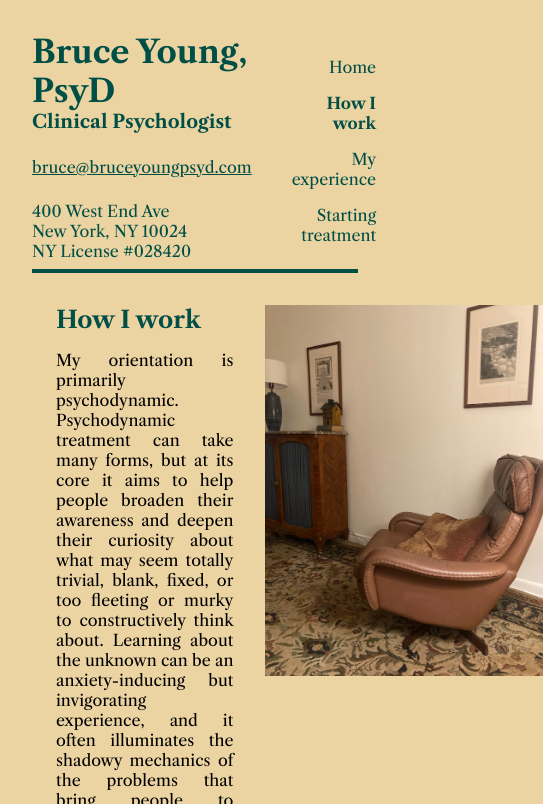
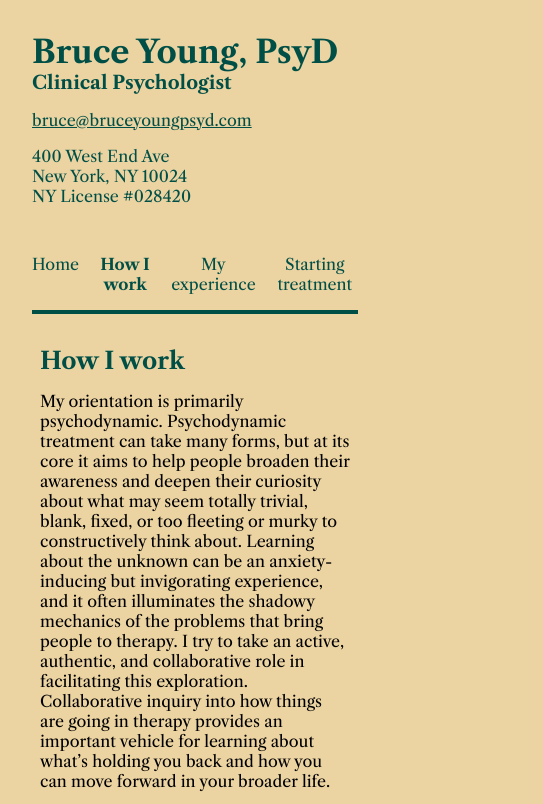
Before and after one commit to aaronfriedman6/bruceyoungpsyd-dot-com, a plain HTML site: page practice/index.html in a window 390 px wide. Shown: the top 804 px of the page, 543 px wide, since content can reach past the window. Drawn offline with nearby package versions, Linux system fonts and the light colour scheme.

Commit message:
Add phone styling

```diff
--- a/practice/index.html
+++ b/practice/index.html
@@ -6,13 +6,13 @@
     <meta name="viewport" content="width=device-width, initial-scale=1">
     <meta name="description" content="Professional website for Bruce Young, PsyD, a practicing clinical psychologist.">
     <link rel="canonical" href="https://bruceyoungpsyd.com/">
-    <link rel="stylesheet" href="../style.css">
+    <link rel="stylesheet" href="../style.css?v=2">
     <title>bruceyoungpsyd.com</title>
 </head>
 
 <body>
     <header>
-        <div class="left-header">
+        <div class="contact">
             <h1>Bruce Young, PsyD</h1>
             <h3>Clinical Psychologist</h3>
             <p><a href="mailto:bruce@bruceyoungpsyd.com">bruce@bruceyoungpsyd.com</a></p>
@@ -24,7 +24,7 @@
                 NY License #028420
             </address>
         </div>
-        <nav class = "right-header">
+        <nav class = "nav">
             <ul>
                 <li><a href="/">Home</a></li>
                 <li class="current-page"><a href="/practice">How I work</a></li>
@@ -40,7 +40,7 @@
             <p>I sometimes draw on strategies from CBT, ACT, and DBT when initial assessment or subsequent exploration turns up issues that more concrete and targeted intervention may help with. Some clinical issues call for specialized experience I do not have, and at the end of our initial consultation sessions I may refer you to a better equipped clinician. I’ve often found, however, that a psychodynamic approach to exploration and collaboration can provide a helpful foundation for learning new skills, particularly in cases where problems are complex and chronic or when patients have previously struggled to benefit from more narrowly focused skills-based approaches.</p>
             <p>I do not prescribe medication, but I sometimes collaborate with psychopharmacologists when a combination of therapy and medication seems like the ideal course of treatment. Depending on your presentation, I may recommend that you consult with a prescriber to consider the possibility of medication.</p>
         </div>
-        <img src="../images/practice.jpg" alt="Photo of the therapist's chair" class="practice-photo">
+        <img src="../images/practice.jpg" alt="Photo of the therapist's chair" class="photo practice-photo">
     </div>
 </body>
 
--- a/style.css
+++ b/style.css
@@ -16,7 +16,7 @@ header {
   border-bottom: 4px solid;
   margin-bottom: 2rem;
 
-  .left-header {
+  .contact {
     h1,
     h3 {
       margin: 0;
@@ -37,12 +37,12 @@ header {
     }
   }
 
-  .right-header {
+  .nav {
     ul {
+      display: flex;
+      flex-direction: column;
       list-style: none;
       text-align: right;
-      display: flex;
-      flex-direction: column;
       gap: 1rem;
     }
 
@@ -100,5 +100,47 @@ header {
   }
 }
 
-@media only screen and (max-width: 750px) {
+@media only screen and (max-width: 800px) {
+  header {
+    flex-direction: column;
+    align-items: start;
+
+    .contact {
+      p {
+        margin: 1rem 0;
+      }
+    }
+
+    .nav {
+      width: 100%;
+      margin-top: 1.5rem;
+
+      ul {
+        flex-direction: row;
+        text-align: center;
+        align-items: flex-start;
+        justify-content: center;
+        padding: 0;
+      }
+    }
+  }
+
+  .content {
+    flex-direction: column;
+    margin: 0 0.5rem;
+
+    img.photo {
+      width: 100%;
+      align-self: center;
+    }
+
+    .text {
+      order: 1;
+      text-align: left;
+    }
+
+    .practice-photo, .experience-photo, .treatment-photo {
+      order: 2;
+    }
+  }
 }
```
Also changed, not shown: experience/index.html (+4 -4 lines), index.html (+4 -4 lines), treatment/index.html (+4 -4 lines).
